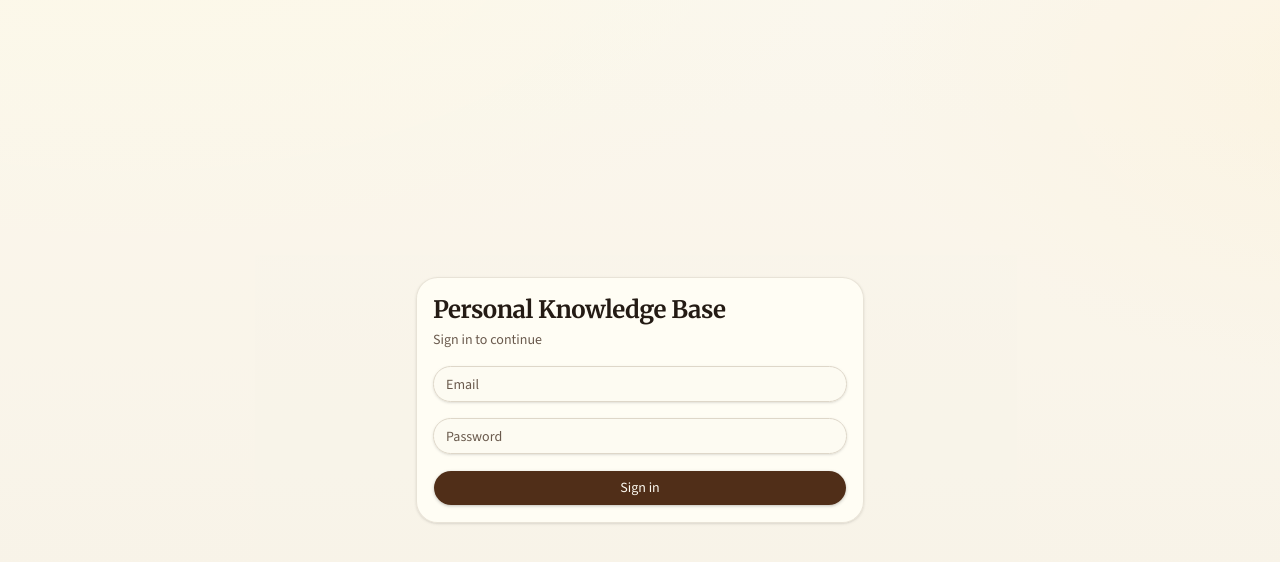
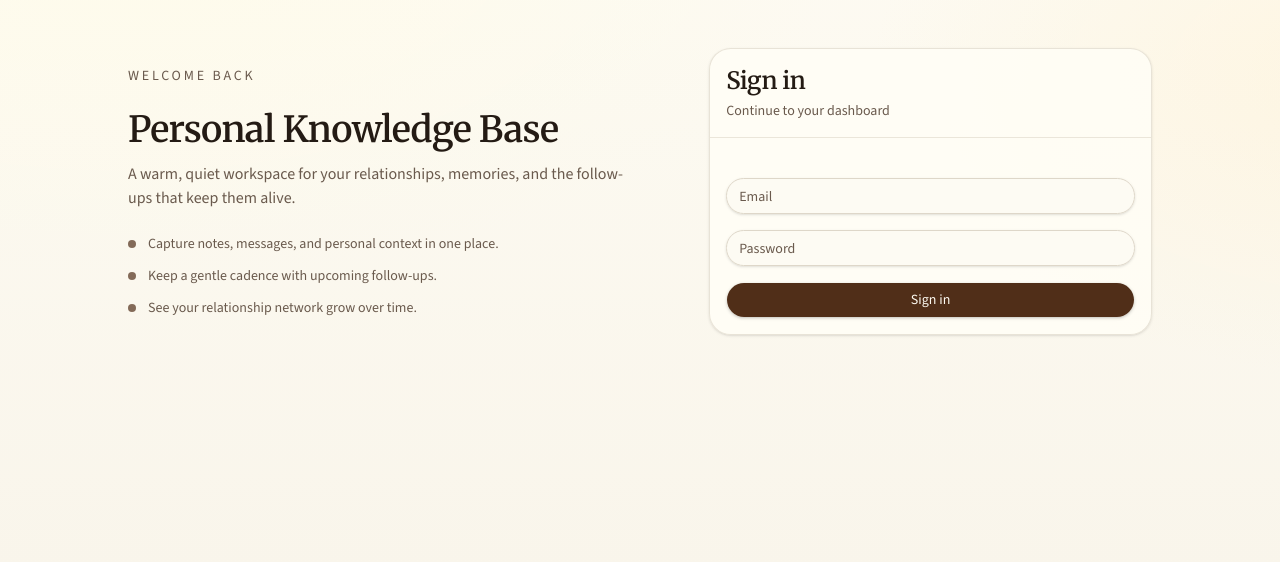
Before and after one commit to gabrielchantayan/pkb, a Next.js app in the folder packages/frontend/: page /login in a window 1280 px wide. Shown: the top 562 px of the page. Built offline with nearby package versions, Linux system fonts and the light colour scheme; no server answers.

Commit message:
style(frontend): polish pages and layout components
Redesign login as a two-column split layout, add editorial dashboard
header, widen sidebar with pill-shaped nav items, constrain main
content width, and refine card/list item borders and spacing.

```diff
--- a/packages/frontend/app/login/page.tsx
+++ b/packages/frontend/app/login/page.tsx
@@ -31,13 +31,41 @@ export default function LoginPage() {
   }
 
   return (
-    <div className="min-h-screen flex items-center justify-center bg-muted/30">
-      <Card className="w-full max-w-md">
-        <CardHeader>
-          <h1 className="text-2xl font-bold">Personal Knowledge Base</h1>
-          <p className="text-muted-foreground">Sign in to continue</p>
+    <div className="min-h-screen px-6 py-12">
+      <div className="mx-auto flex w-full max-w-5xl flex-col gap-10 lg:grid lg:grid-cols-[1.1fr_0.9fr] lg:items-center">
+        <div className="space-y-6 animate-in fade-in-0 slide-in-from-bottom-3">
+          <p className="text-sm uppercase tracking-[0.2em] text-muted-foreground">
+            Welcome back
+          </p>
+          <div className="space-y-3">
+            <h1 className="text-4xl font-semibold">Personal Knowledge Base</h1>
+            <p className="text-muted-foreground max-w-lg">
+              A warm, quiet workspace for your relationships, memories, and the
+              follow-ups that keep them alive.
+            </p>
+          </div>
+          <div className="grid gap-3 text-sm text-muted-foreground">
+            <div className="flex items-center gap-3">
+              <span className="h-2 w-2 rounded-full bg-primary/70" />
+              Capture notes, messages, and personal context in one place.
+            </div>
+            <div className="flex items-center gap-3">
+              <span className="h-2 w-2 rounded-full bg-primary/70" />
+              Keep a gentle cadence with upcoming follow-ups.
+            </div>
+            <div className="flex items-center gap-3">
+              <span className="h-2 w-2 rounded-full bg-primary/70" />
+              See your relationship network grow over time.
+            </div>
+          </div>
+        </div>
+
+        <Card className="w-full animate-in fade-in-0 slide-in-from-bottom-5">
+          <CardHeader className="border-b border-border/60">
+            <h2 className="text-2xl font-semibold">Sign in</h2>
+            <p className="text-muted-foreground">Continue to your dashboard</p>
           </CardHeader>
-        <CardContent>
+          <CardContent className="pt-6">
             <form onSubmit={handle_submit} className="space-y-4">
               <div>
                 <Input
@@ -67,5 +95,6 @@ export default function LoginPage() {
           </CardContent>
         </Card>
       </div>
+    </div>
   );
 }
--- a/packages/frontend/app/page.tsx
+++ b/packages/frontend/app/page.tsx
@@ -4,8 +4,17 @@ import { StatsCards } from '@/components/dashboard/stats-cards';
 
 export default function DashboardPage() {
   return (
-    <div className="space-y-6">
-      <h1 className="text-3xl font-bold">Dashboard</h1>
+    <div className="space-y-8 animate-in fade-in-0 slide-in-from-bottom-3">
+      <div className="space-y-2">
+        <p className="text-sm uppercase tracking-[0.2em] text-muted-foreground">
+          Overview
+        </p>
+        <h1 className="text-4xl font-semibold">Your relationship atlas</h1>
+        <p className="text-muted-foreground max-w-2xl">
+          A calm, focused view of the people you care about and the moments that
+          matter.
+        </p>
+      </div>
 
       <StatsCards />
 
--- a/packages/frontend/components/dashboard/followup-list.tsx
+++ b/packages/frontend/components/dashboard/followup-list.tsx
@@ -32,7 +32,7 @@ export function FollowupList() {
 
   return (
     <Card>
-      <CardHeader>
+      <CardHeader className="border-b border-border/60">
         <CardTitle className="flex items-center gap-2">
           <Clock className="w-4 h-4" />
           Follow-ups
@@ -90,7 +90,7 @@ function FollowupItem({ followup }: { followup: Followup }) {
   const { mutate: complete, isPending } = useCompleteFollowup();
 
   return (
-    <div className="flex items-center justify-between py-2 px-3 rounded-lg border bg-card">
+    <div className="flex items-center justify-between py-3 px-4 rounded-xl border border-border/60 bg-background/60">
       <Link
         href={`/contacts/${followup.contact_id}`}
         className="flex items-center gap-3 flex-1 min-w-0"
--- a/packages/frontend/components/dashboard/recent-activity.tsx
+++ b/packages/frontend/components/dashboard/recent-activity.tsx
@@ -33,7 +33,7 @@ export function RecentActivity() {
 
   return (
     <Card>
-      <CardHeader>
+      <CardHeader className="border-b border-border/60">
         <CardTitle className="flex items-center gap-2">
           <Activity className="w-4 h-4" />
           Recent Activity
@@ -48,9 +48,9 @@ export function RecentActivity() {
                 <Link
                   key={activity.id}
                   href={`/contacts/${activity.contact_id}`}
-                  className="flex items-start gap-3 p-2 rounded-lg hover:bg-muted transition-colors"
+                  className="flex items-start gap-3 p-3 rounded-xl border border-border/60 bg-background/60 hover:bg-muted transition-colors"
                 >
-                  <div className="p-1.5 rounded bg-muted">
+                  <div className="p-2 rounded-xl bg-accent/60 border border-border/60">
                     <Icon className="w-3.5 h-3.5 text-muted-foreground" />
                   </div>
                   <div className="flex-1 min-w-0">
--- a/packages/frontend/components/dashboard/stats-cards.tsx
+++ b/packages/frontend/components/dashboard/stats-cards.tsx
@@ -26,19 +26,19 @@ export function StatsCards() {
       label: 'Total Contacts',
       value: data?.stats.total_contacts ?? 0,
       icon: Users,
-      color: 'text-blue-500',
+      color: 'text-amber-800',
     },
     {
       label: 'Pending Follow-ups',
       value: data?.stats.pending_followups ?? 0,
       icon: Bell,
-      color: 'text-amber-500',
+      color: 'text-orange-700',
     },
     {
       label: 'Recent Communications',
       value: data?.stats.recent_communications ?? 0,
       icon: MessageSquare,
-      color: 'text-green-500',
+      color: 'text-emerald-700',
     },
   ];
 
@@ -48,11 +48,11 @@ export function StatsCards() {
         <Card key={stat.label}>
           <CardContent className="p-6">
             <div className="flex items-center gap-4">
-              <div className={`p-2 rounded-lg bg-muted ${stat.color}`}>
+              <div className={`p-3 rounded-2xl bg-accent/60 border border-border/60 ${stat.color}`}>
                 <stat.icon className="w-5 h-5" />
               </div>
               <div>
-                <p className="text-2xl font-bold">{stat.value}</p>
+                <p className="text-3xl font-semibold">{stat.value}</p>
                 <p className="text-sm text-muted-foreground">{stat.label}</p>
               </div>
             </div>
--- a/packages/frontend/components/layout/app-layout.tsx
+++ b/packages/frontend/components/layout/app-layout.tsx
@@ -42,8 +42,10 @@ export function AppLayout({ children }: AppLayoutProps) {
       <Header />
       <div className="flex-1 flex">
         <Sidebar />
-        <main className="flex-1 p-6 overflow-auto">
-          {children}
+        <main className="flex-1 px-5 py-8 md:px-8 overflow-auto">
+          <div className="mx-auto w-full max-w-[1200px]">
+            {children}
+          </div>
         </main>
       </div>
     </div>
--- a/packages/frontend/components/layout/header.tsx
+++ b/packages/frontend/components/layout/header.tsx
@@ -18,11 +18,11 @@ export function Header() {
   const { user, logout } = useAuth();
 
   return (
-    <header className="border-b bg-background/95 backdrop-blur supports-[backdrop-filter]:bg-background/60">
-      <div className="flex h-14 items-center px-4 gap-4">
+    <header className="border-b border-border/70 bg-background/80 backdrop-blur supports-[backdrop-filter]:bg-background/65">
+      <div className="flex h-16 w-full items-center gap-4 px-5 md:px-7">
         <MobileNav />
-        <Link href="/" className="font-semibold text-lg">
-          PKB
+        <Link href="/" className="font-semibold text-lg tracking-tight">
+          <span className="font-serif">PKB</span>
         </Link>
 
         <div className="flex-1" />
@@ -34,7 +34,7 @@ export function Header() {
             >
               <Avatar name={user.email} size="sm" />
             </DropdownMenuTrigger>
-            <DropdownMenuContent align="end">
+            <DropdownMenuContent align="end" className="w-56">
               <div className="px-2 py-1.5 text-sm">
                 <p className="font-medium">{user.email}</p>
               </div>
--- a/packages/frontend/components/layout/sidebar.tsx
+++ b/packages/frontend/components/layout/sidebar.tsx
@@ -18,8 +18,8 @@ export function Sidebar() {
   const pathname = usePathname();
 
   return (
-    <aside className="hidden md:flex w-56 border-r bg-muted/30 flex-col">
-      <nav className="flex-1 p-4 space-y-1">
+    <aside className="hidden md:flex w-64 border-r border-border/70 bg-sidebar/80 flex-col">
+      <nav className="flex-1 p-5 space-y-1">
         {nav_items.map((item) => {
           const is_active = pathname === item.href ||
             (item.href !== '/' && pathname.startsWith(item.href));
@@ -29,10 +29,10 @@ export function Sidebar() {
               key={item.href}
               href={item.href}
               className={cn(
-                'flex items-center gap-3 px-3 py-2 rounded-lg text-sm font-medium transition-colors',
+                'flex items-center gap-3 px-3 py-2.5 rounded-full text-sm font-medium transition-colors',
                 is_active
-                  ? 'bg-primary text-primary-foreground'
-                  : 'text-muted-foreground hover:bg-muted hover:text-foreground'
+                  ? 'bg-primary text-primary-foreground shadow-sm'
+                  : 'text-muted-foreground hover:bg-sidebar-accent hover:text-foreground'
               )}
             >
               <item.icon className="w-4 h-4" />
```
Lines whose indentation alone changed are shown as unchanged.
